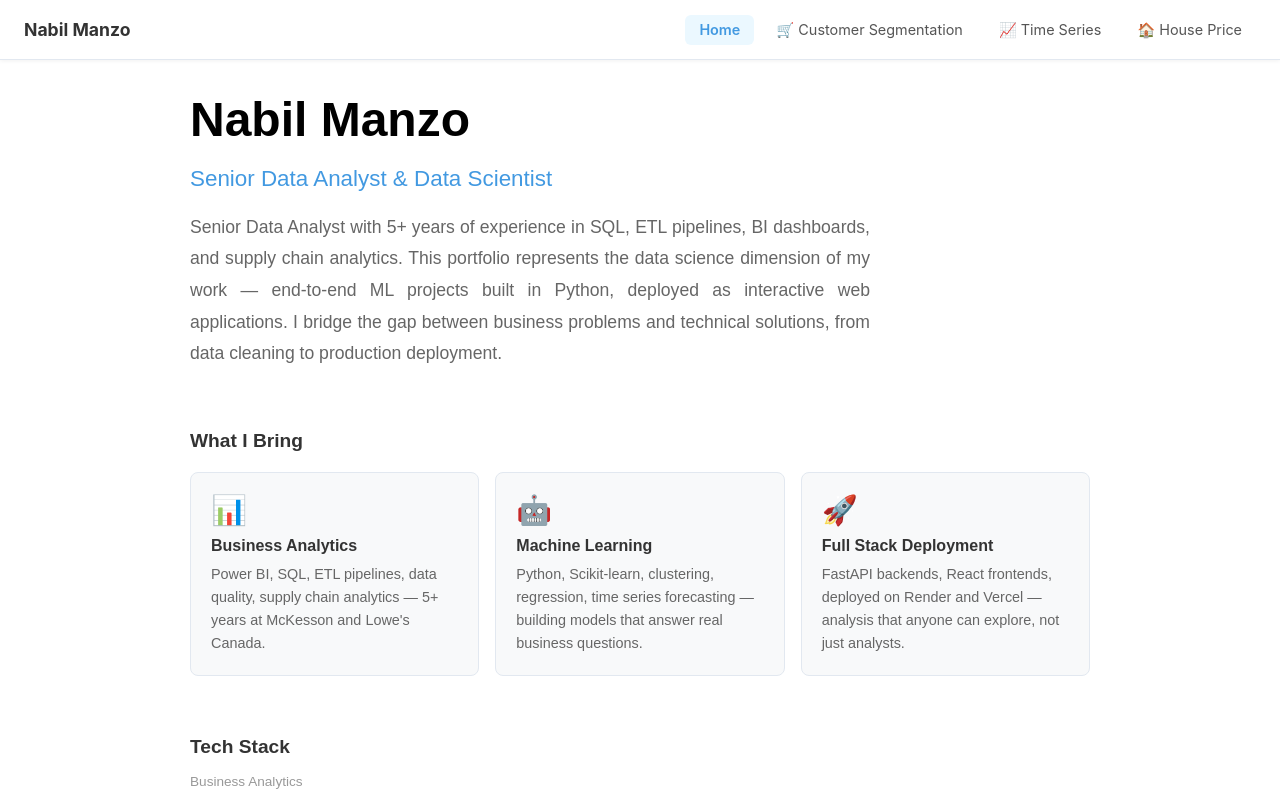
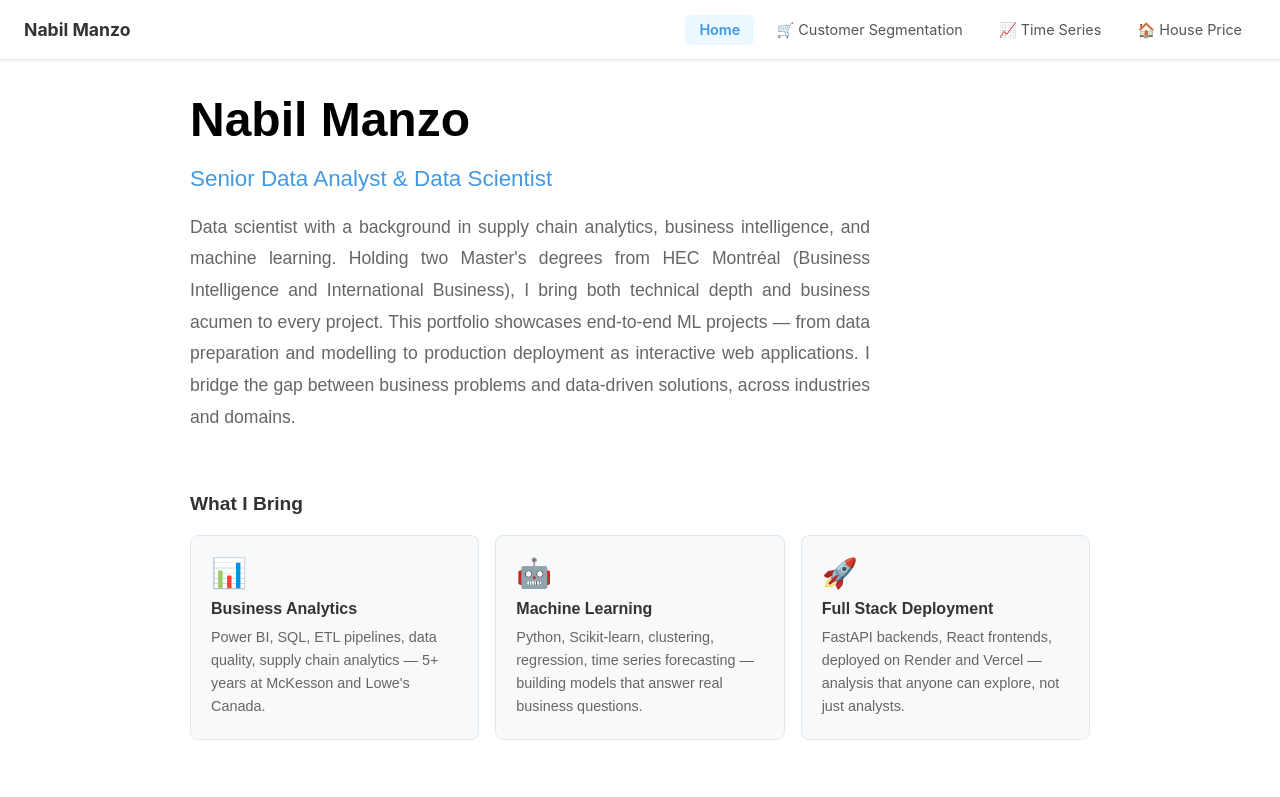
Before and after one commit to tcharkow/customer-segmentation-frontend, a React (Create React App) app: page / in a window 1280 px wide. Shown: the top 797 px of the page. Built offline with nearby package versions, Linux system fonts and the light colour scheme.

Commit message:
Update homepage

```diff
--- a/src/Home.js
+++ b/src/Home.js
@@ -27,11 +27,11 @@ function Home() {
           Senior Data Analyst & Data Scientist
         </h2>
         <p style={{ color: '#666', fontSize: '1.1rem', lineHeight: '1.8', maxWidth: '680px' }}>
-          Senior Data Analyst with 5+ years of experience in SQL, ETL pipelines, BI dashboards,
-          and supply chain analytics. This portfolio represents the data science dimension of my
-          work — end-to-end ML projects built in Python, deployed as interactive web applications.
-          I bridge the gap between business problems and technical solutions, from data cleaning
-          to production deployment.
+          Data scientist with a background in supply chain analytics, business intelligence, and machine learning.
+          Holding two Master's degrees from HEC Montréal (Business Intelligence and International Business),
+          I bring both technical depth and business acumen to every project.
+          This portfolio showcases end-to-end ML projects — from data preparation and modelling to production deployment as interactive web applications.
+          I bridge the gap between business problems and data-driven solutions, across industries and domains.
         </p>
       </div>
 
```
